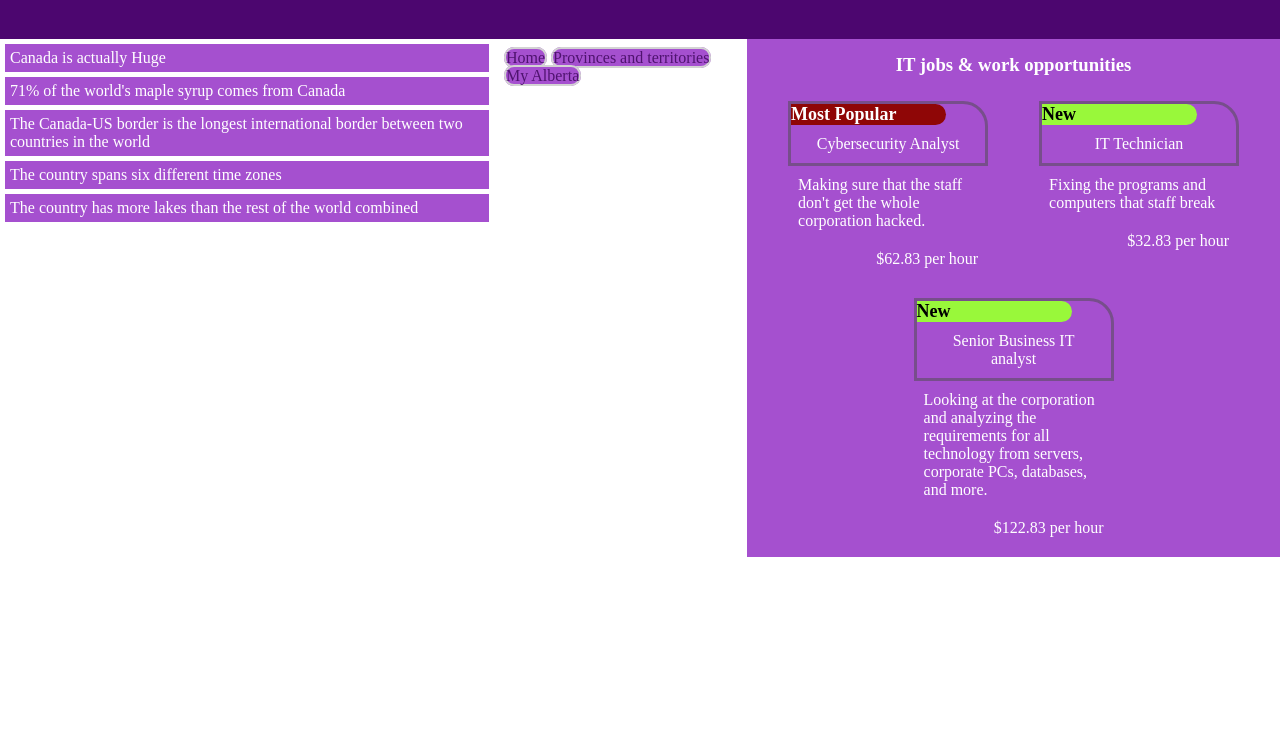
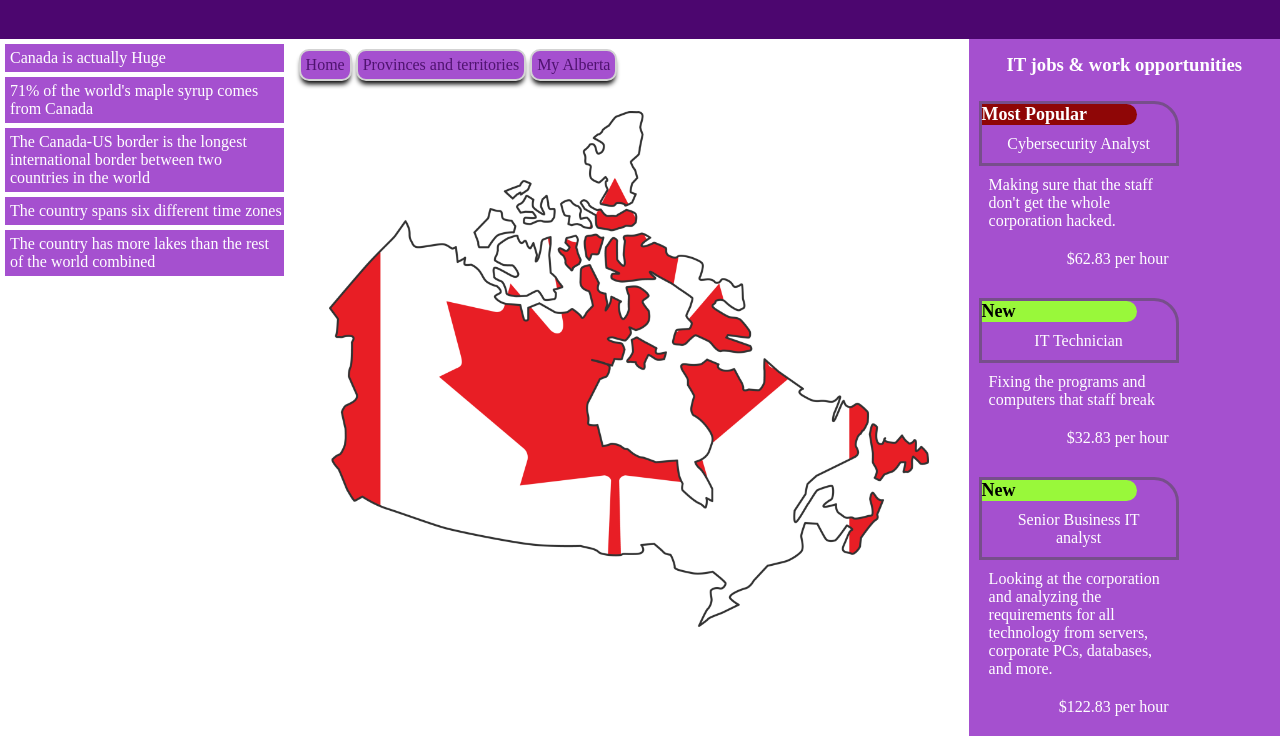
Before and after one commit to Turtletnt5/CS3990w26_Donnelly, a plain HTML site: page index.html in a window 1280 px wide. Shown: the part 68-804 px from the top of the page. Drawn offline with Linux system fonts and the light colour scheme.

Commit message:
added img

```diff
--- a/CSS/desktop.css
+++ b/CSS/desktop.css
@@ -41,13 +41,28 @@
 
 
 
-.a2 li{
-    display: inline;
+.a2 .menu li{
+
+    display: inline-block;
     background-color: rgb(165, 80, 207);
     color: rgb(79, 19, 111);
     border: 2px solid lightgrey;
     border-radius: 10px;
     text-wrap-mode: nowrap;
+    padding: 5px;
+    transform: rotate(180);
+    box-shadow: 0 5px 5px -2px black;
+}
+
+.a2 .content{
+    position: relative;
+    width: 600px;
+    margin: 30px;
+}
+
+.a2 .content .default img{
+    position: absolute;
+    width: 100%;
 }
 
 .a3 {
@@ -67,7 +82,6 @@
     display: flex;
     flex-flow: row;
     flex-wrap: wrap;
-    justify-content: space-evenly;
     align-content: flex-start;
 }
 
--- a/index.html
+++ b/index.html
@@ -40,6 +40,15 @@
                     <li>Provinces and territories</li>
                     <li>My Alberta</li>
                 </ul>
+
+                <div class="content">
+
+                    <div class="default">
+                        <img src="img/canada.png" alt="canada flag shaped as canada">
+                    </div>
+
+
+                </div>
 
             </div>
 
```
Also changed, not shown: img/canada.png (added).
